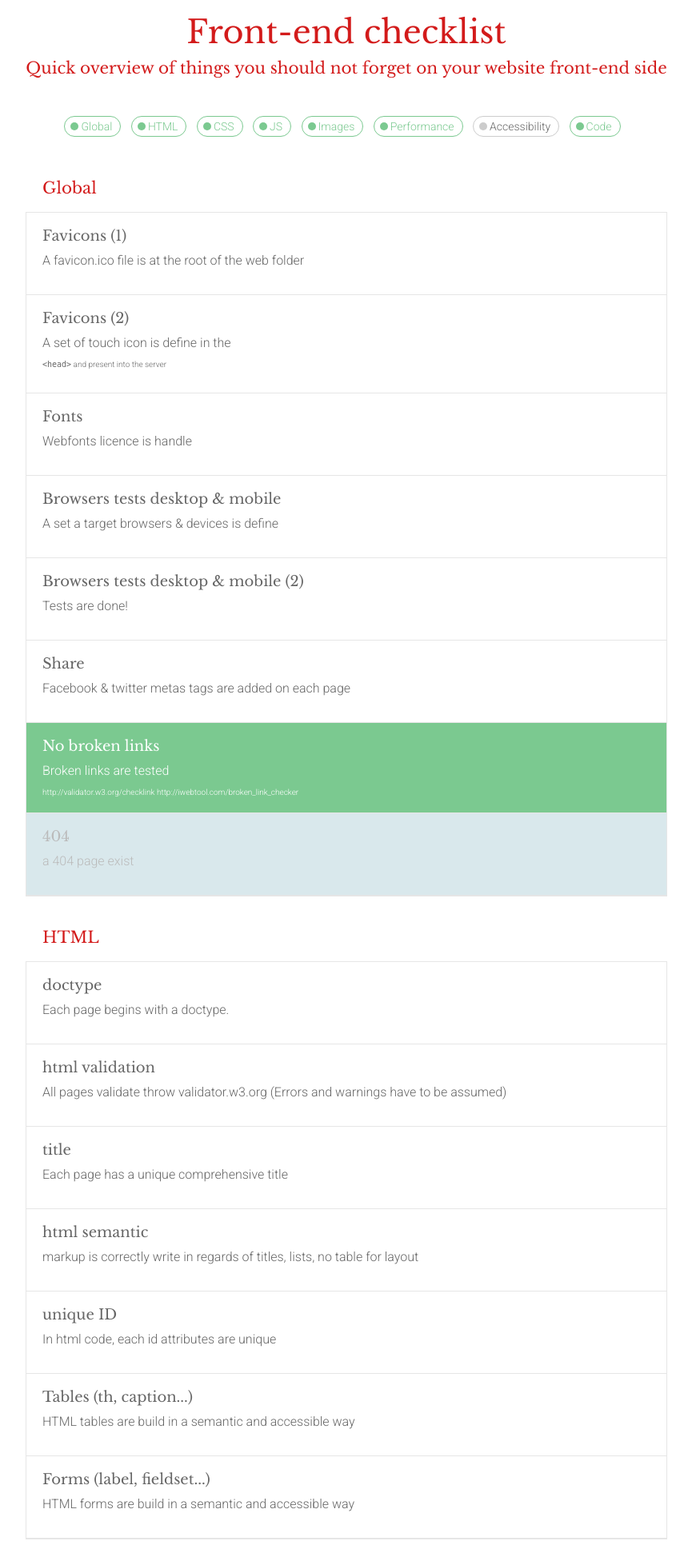
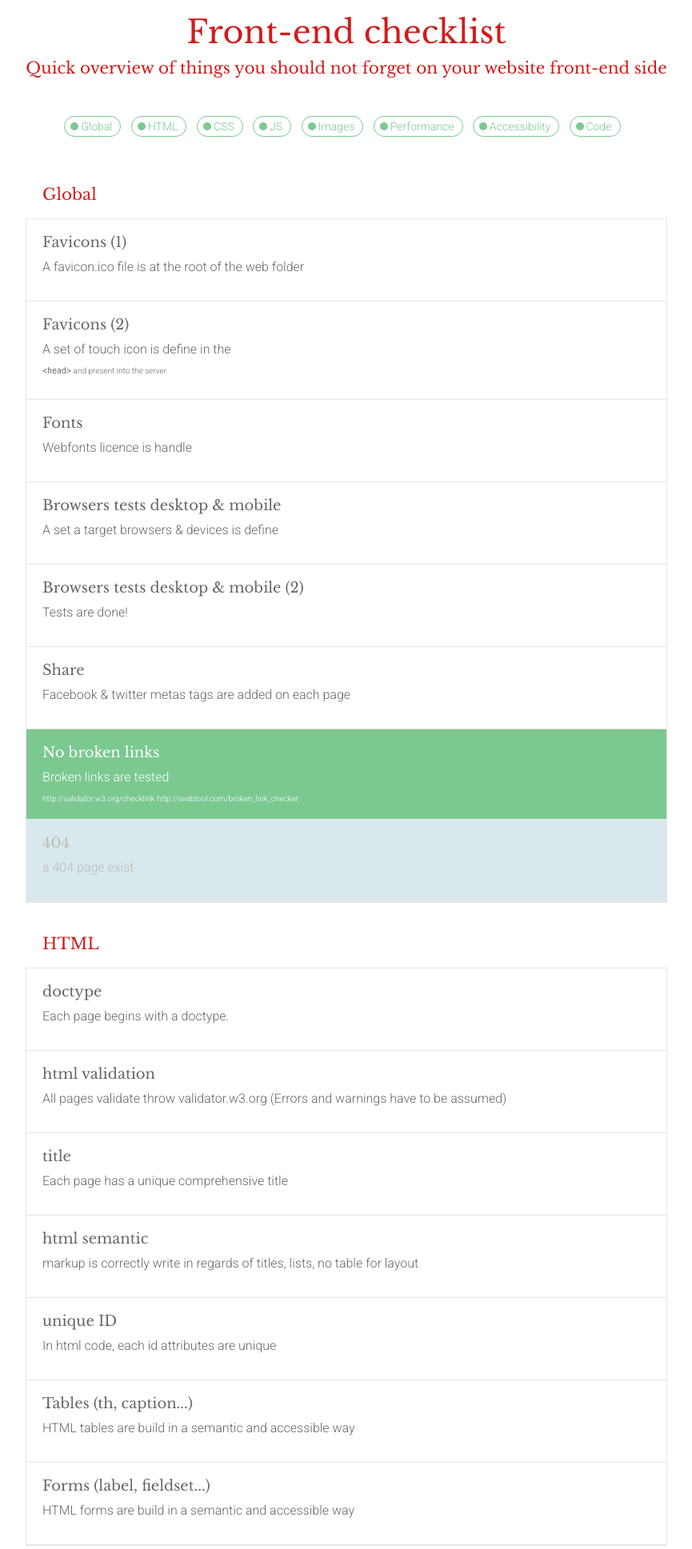
Before and after one commit to fabi1/checklist, a PHP site: page / in a window 1280 px wide. Shown: the top 1937 px of the page at 80% size, without its empty margins (207-1072 px from the left). Run offline with PHP 8.4, Linux system fonts and the light colour scheme.

Commit message:
Buttons & lists states

```diff
--- a/front/scss/modules/_base.scss
+++ b/front/scss/modules/_base.scss
@@ -8,6 +8,7 @@ body{
 	color: $main;
 	line-height: 1;
 	overflow-x: hidden;
+	padding: 0 10px;
 }
 @media all and (min-width: #{$breakpoint-medium}){
 	html{
--- a/front/scss/modules/_forms.scss
+++ b/front/scss/modules/_forms.scss
@@ -1,3 +1,8 @@
 fieldset{
 	border: none;
+	opacity: 1;
+	@include transition(opacity 0.4s ease-in-out);
+	&.animhide{
+		opacity: 0;
+	}
 }
--- a/front/scss/modules/_header.scss
+++ b/front/scss/modules/_header.scss
@@ -14,7 +14,6 @@ nav{
 		margin-right: 10px;
 	}
 	.list-title{
-
 		border: none;
 		display: block;
 		margin-bottom: 10px;
@@ -23,6 +22,7 @@ nav{
 	a{
 		border: 1px solid lighten($text-dark,40%);
 		display: inline-block;
+		margin-bottom: 8px;
 		padding: 5px 10px 5px 20px;
 		position: relative;
 		@include border-radius(20px);
@@ -31,6 +31,7 @@ nav{
 		&.active{
 			border-color: $active;
 			color: $active;
+			outline: 0;
 			&:before{
 				background-color: $active;
 			}
--- a/front/scss/modules/_list.scss
+++ b/front/scss/modules/_list.scss
@@ -28,7 +28,7 @@
 				top: 20px;
 			}
 		}
-		&.active, &:active{
+		&.active{
 			background-color: $active;
 			color: $white;
 		}
@@ -48,7 +48,7 @@
 		@include transition(top .4s ease-in-out, opacity .8s ease-in-out);
 		a{
 			margin: 0 3px;
-			&:hover{
+			&:hover, .active{
 				svg[data-icon="circle-na"] path{
 					fill: $unactive;
 				}
--- a/static/css/app.css
+++ b/static/css/app.css
@@ -808,6 +808,7 @@ body {
   color: #bdccda;
   line-height: 1;
   overflow-x: hidden;
+  padding: 0 10px;
 }
 
 @media all and (min-width: 700px) {
@@ -951,6 +952,14 @@ ul {
 /* general modules */
 fieldset {
   border: none;
+  opacity: 1;
+  -moz-transition: opacity 0.4s ease-in-out;
+  -o-transition: opacity 0.4s ease-in-out;
+  -webkit-transition: opacity 0.4s ease-in-out;
+  transition: opacity 0.4s ease-in-out;
+}
+fieldset.animhide {
+  opacity: 0;
 }
 
 .button {
@@ -999,6 +1008,7 @@ nav .list-title {
 nav a {
   border: 1px solid #cccccc;
   display: inline-block;
+  margin-bottom: 8px;
   padding: 5px 10px 5px 20px;
   position: relative;
   -moz-border-radius: 20px;
@@ -1014,6 +1024,7 @@ nav a {
 nav a.active {
   border-color: #7bc990;
   color: #7bc990;
+  outline: 0;
 }
 nav a.active:before {
   background-color: #7bc990;
@@ -1071,7 +1082,7 @@ footer {
   opacity: 1;
   top: 20px;
 }
-#checklist li.active, #checklist li:active {
+#checklist li.active {
   background-color: #7bc990;
   color: #fff;
 }
@@ -1095,10 +1106,10 @@ footer {
 #checklist .utils a {
   margin: 0 3px;
 }
-#checklist .utils a:hover svg[data-icon="circle-na"] path {
+#checklist .utils a:hover svg[data-icon="circle-na"] path, #checklist .utils a .active svg[data-icon="circle-na"] path {
   fill: #d9e8ec;
 }
-#checklist .utils a:hover svg[data-icon="circle-check"] path {
+#checklist .utils a:hover svg[data-icon="circle-check"] path, #checklist .utils a .active svg[data-icon="circle-check"] path {
   fill: #7bc990;
 }
 #checklist svg path {
--- a/static/index.html
+++ b/static/index.html
@@ -12,32 +12,32 @@
 		<nav>
 			<ul>
 				<li class="list-title">Filter by</li>
-				<li><a href="#" class="active">Global</a></li>
-				<li><a href="#" class="active">HTML</a></li>
-				<li><a href="#" class="active">CSS</a></li>
-				<li><a href="#" class="active">JS</a></li>
-				<li><a href="#" class="active">Images</a></li>
-				<li><a href="#" class="active">Performance</a></li>
-				<li><a href="#">Accessibility</a></li>
-				<li><a href="#" class="active">Code</a></li>
+				<li><a href="#" class="active" id="l-global">Global</a></li>
+				<li><a href="#" class="active" id="l-html">HTML</a></li>
+				<li><a href="#" class="active" id="l-css">CSS</a></li>
+				<li><a href="#" class="active" id="l-js">JS</a></li>
+				<li><a href="#" class="active" id="l-images">Images</a></li>
+				<li><a href="#" class="active" id="l-performance">Performance</a></li>
+				<li><a href="#" class="active" id="l-accessibility">Accessibility</a></li>
+				<li><a href="#" class="active" id="l-code">Code</a></li>
 			</ul>
 		</nav>
 	</header>
 	<form action="" id="checklist">
-		<fieldset>
+		<fieldset id="f-global">
 			<h2>Global</h2>
 			<ul>
 				<li>
 					<h3>Favicons (1)</h3>
 					<p>A favicon.ico file is at the root of the web folder</p>
 					<div class="utils">
-						<a href="#">
+						<a href="#" class="bt-na">
 							<svg xmlns="http://www.w3.org/2000/svg" version="1.1" width="32" height="32" data-icon="circle-na" viewBox="0 0 16 16">
 								<path d="M8 0c-4.418 0-8 3.582-8 8s3.582 8 8 8 8-3.582 8-8-3.582-8-8-8z" />
 							  	<text x="3" y="10" font-family="Arial" fill="#ffffff" font-size="6">N/A</text>
 							</svg>
 						</a>
-						<a href="#">
+						<a href="#" class="bt-ok">
 							<svg xmlns="http://www.w3.org/2000/svg" version="1.1" width="32" height="32" data-icon="circle-check" viewBox="0 0 16 16">
 							  <path d="M8 0c-4.418 0-8 3.582-8 8s3.582 8 8 8 8-3.582 8-8-3.582-8-8-8zm3 4.594l1.406 1.406-5.406 5.406-3.406-3.406 1.406-1.406 2 2 4-4z" />
 							</svg>
@@ -77,7 +77,7 @@
 				</li>
 			</ul>
 		</fieldset>
-		<fieldset>
+		<fieldset id="f-html">
 			<h2>HTML</h2>
 			<ul>
 				<li>
@@ -110,7 +110,7 @@
 				</li>
 			</ul>
 		</fieldset>
-		<fieldset>
+		<fieldset id="f-css">
 			<h2>CSS</h2>
 			<ul>
 				<li>
@@ -144,7 +144,7 @@
 			</ul>
 		</fieldset>
 
-		<fieldset>
+		<fieldset id="f-js">
 			<h2>JS</h2>
 			<ul>
 				<li>
@@ -161,8 +161,8 @@
 				</li>
 			</ul>
 		</fieldset>
-		<fieldset>
-			<h2>IMAGES</h2>
+		<fieldset id="f-images">
+			<h2>Images</h2>
 			<ul>
 				<li>
 					<h3>retina ready?</h3>
@@ -182,8 +182,8 @@
 				</li>
 			</ul>
 		</fieldset>
-		<fieldset>
-			<h2>PERFORMANCE</h2>
+		<fieldset id="f-performance">
+			<h2>Performance</h2>
 			<ul>
 				<li>
 					<h3>pagespeed test</h3>
@@ -222,8 +222,8 @@
 			</ul>
 		</fieldset>
 
-		<fieldset>
-			<h2>ACCESSIBILITY</h2>
+		<fieldset id="f-accessibility">
+			<h2>Accessibility</h2>
 			<ul>
 				<li>
 					<h3>img alt</h3>
@@ -231,8 +231,8 @@
 				</li>
 			</ul>
 		</fieldset>
-		<fieldset>
-			<h2>CODE</h2>
+		<fieldset id="f-code">
+			<h2>Code</h2>
 			<ul>
 				<li>
 					<h3>indentation</h3>
@@ -246,6 +246,6 @@
 		</fieldset>
 	</div>
 	<footer>last update: 05/05/2015<br /><img src="images/ogilvyone.png" alt="ogilvyone Paris" /></footer>
-	<script></script>
+	<script src="js/app.js"></script>
 </body>
 </html>
```
Also changed, not shown: static/js/app.js (added, +44 -0 lines).
